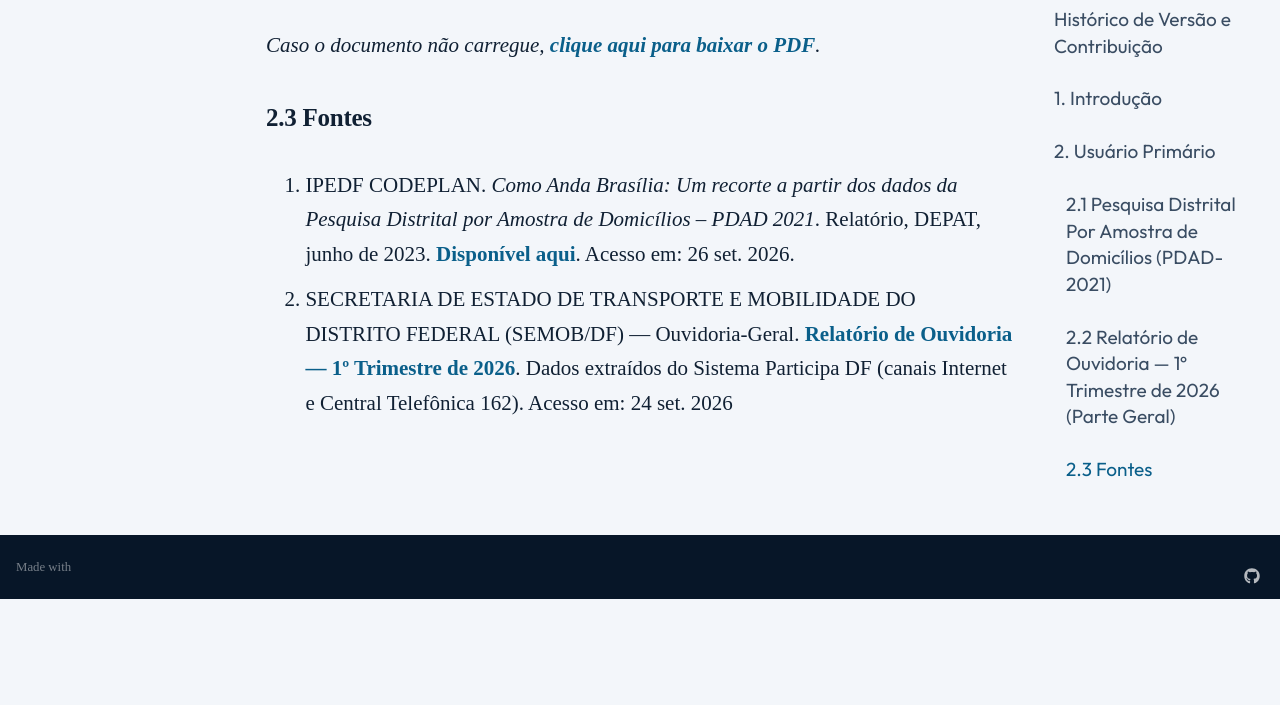
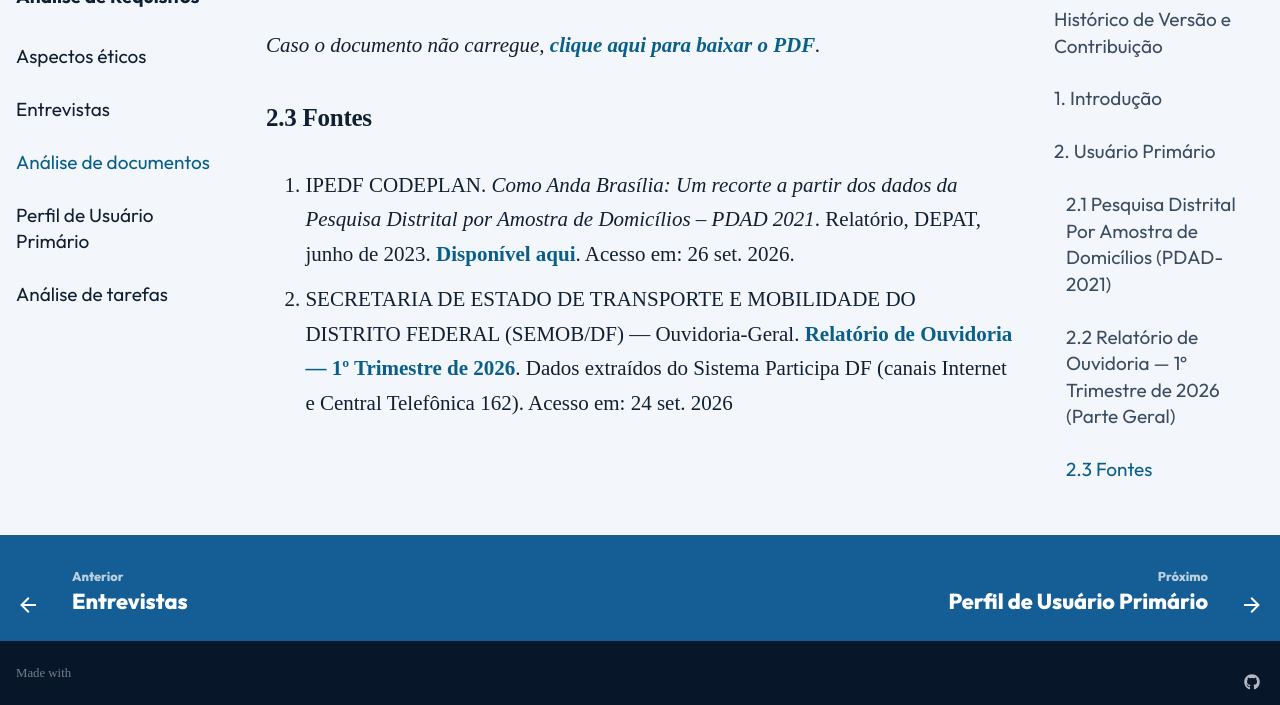
Before and after one commit to Interacao-Humano-Computador/2026.2-Grupo05, an MkDocs documentation site: the page built from docs/analise-de-requisitos/analise-de-documentos.md, in a window 1280 px wide and 900 px high, scrolled down 2581 px, cut to the strip 195-900 px from the top of the window. Built offline with MkDocs 1.6.1 and Material for MkDocs 9.7.7, drawn with Linux system fonts in a browser that asks for light colours; comment, search, counter and statistics services are not loaded; before the commit the page ends 3375 px from its top, so only the background shows below that.

Commit message:
docs: adiciona parte de analise de documentos no mkdocs

```diff
--- a/mkdocs.yml
+++ b/mkdocs.yml
@@ -113,6 +113,7 @@ nav:
     - analise-de-requisitos/index.md
     - Aspectos éticos: analise-de-requisitos/aspectos-eticos.md
     - Entrevistas: analise-de-requisitos/entrevistas.md
+    - Análise de documentos: analise-de-requisitos/analise-de-documentos.md
     - Perfil de Usuário Primário: analise-de-requisitos/perfil-usuario-usuario-primario.md
     - Análise de tarefas: analise-de-requisitos/analise-de-tarefas.md
 
```
